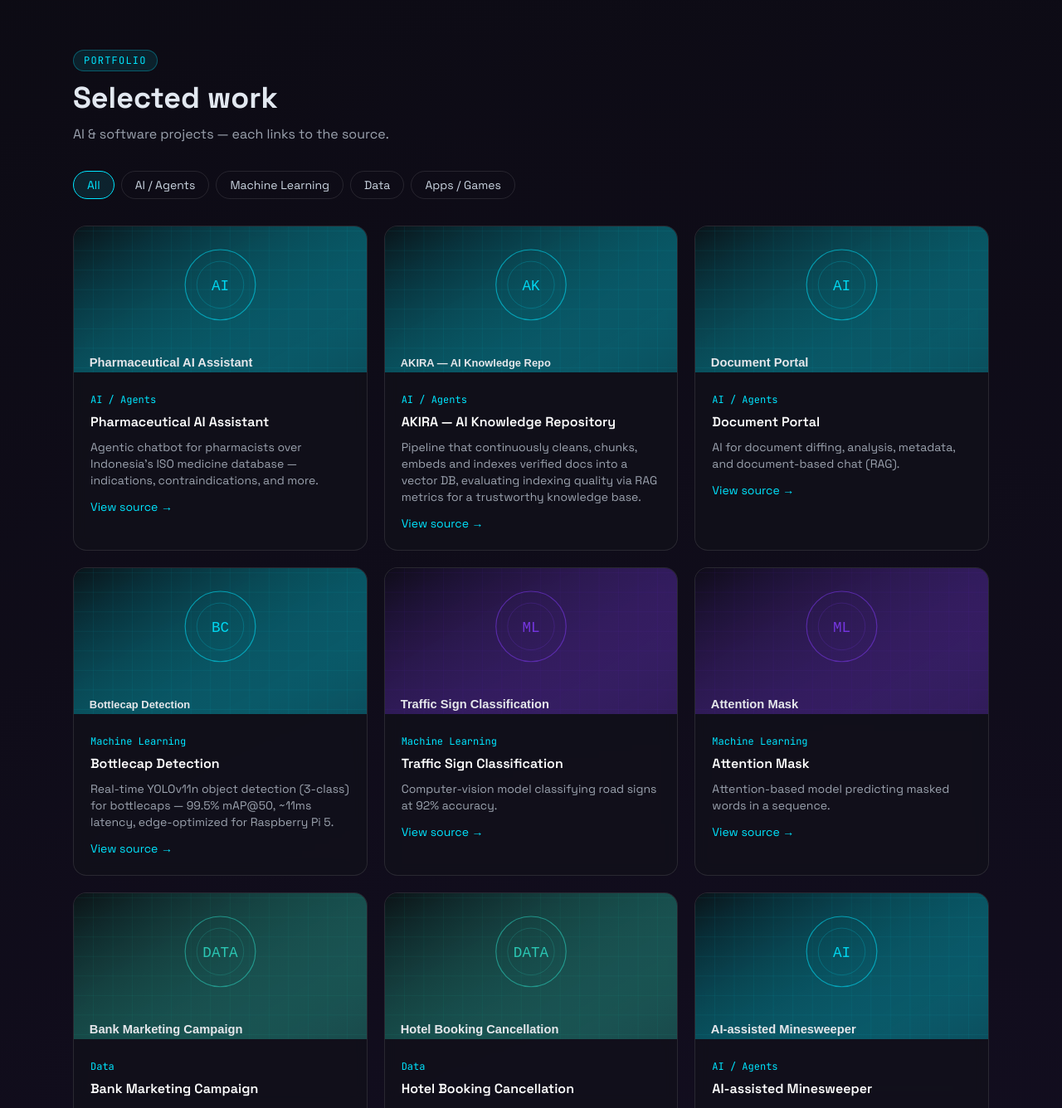
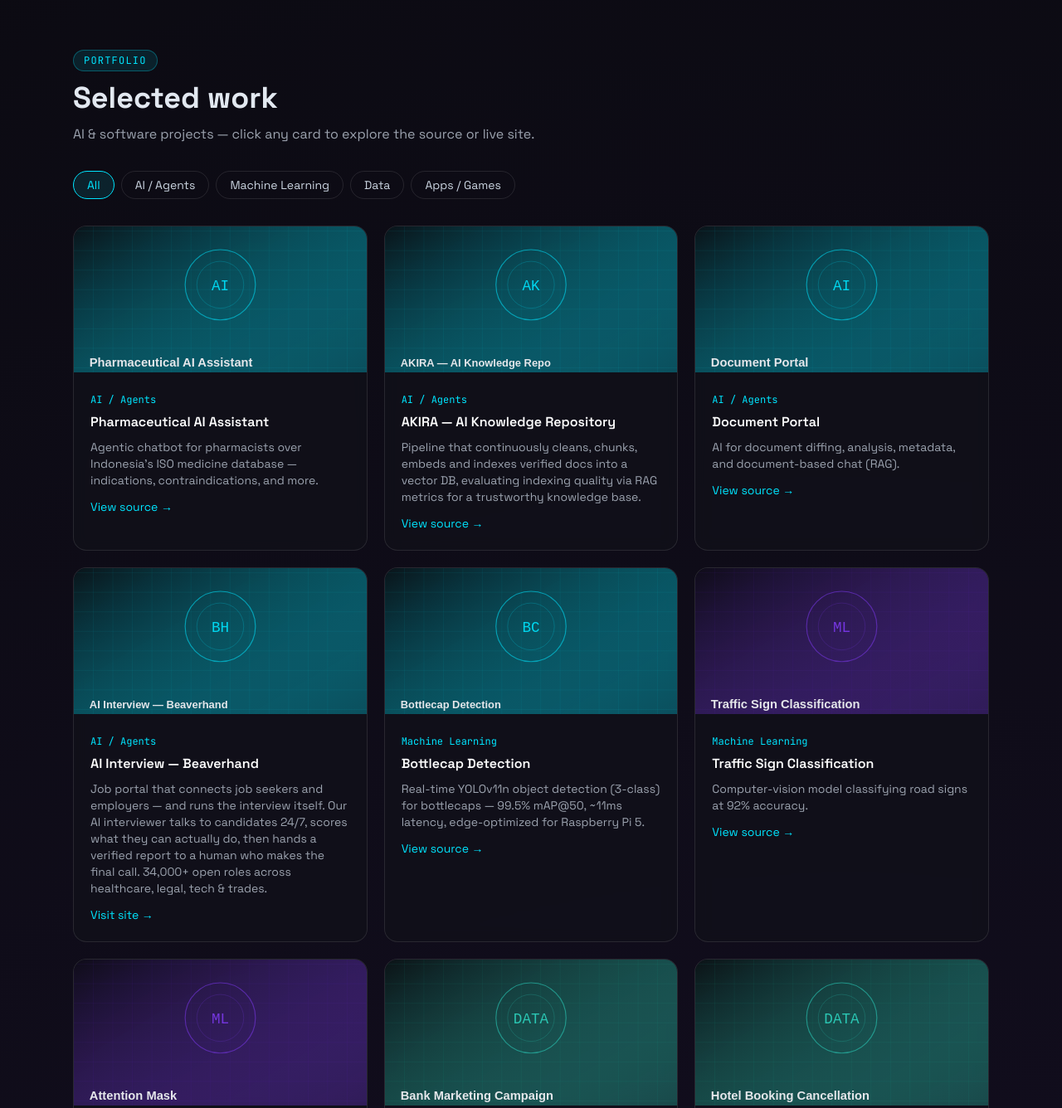
Before and after one commit to Officiel-TinkerThink/portfolio, a React (Vite) app: page / in a window 1280 px wide. Shown: the part 5077-6413 px from the top of the page at 83% size. Built offline with nearby package versions, Linux system fonts and the light colour scheme.

Commit message:
Portfolio: add AI Interview (Beaverhand) project + matching cover + Visit-site CTA

```diff
--- a/src/components/Portfolio.jsx
+++ b/src/components/Portfolio.jsx
@@ -10,7 +10,7 @@
     <section id="portfolio" className="section">
       <span className="eyebrow">Portfolio</span>
       <h2 className="text-3xl font-bold md:text-4xl">Selected work</h2>
-      <p className="mt-3 max-w-xl text-muted">AI & software projects — each links to the source.</p>
+      <p className="mt-3 max-w-xl text-muted">AI & software projects — click any card to explore the source or live site.</p>
       <div className="mt-8 flex flex-wrap gap-2">
         {cats.map((c) => (
           <button
@@ -46,7 +46,7 @@
               <span className="text-xs font-mono text-accent">{p.cat}</span>
               <h3 className="mt-1 font-semibold text-white">{p.name}</h3>
               <p className="mt-2 text-sm text-muted">{p.desc}</p>
-              <span className="mt-3 inline-block text-sm text-accent">View source →</span>
+              <span className="mt-3 inline-block text-sm text-accent">{p.url.includes('github.com') ? 'View source →' : 'Visit site →'}</span>
             </div>
           </motion.a>
         ))}
--- a/src/data.js
+++ b/src/data.js
@@ -72,6 +72,7 @@
   { name: 'Pharmaceutical AI Assistant', cat: 'AI / Agents', img: '/portfolio/img/projects/pharma.svg', desc: 'Agentic chatbot for pharmacists over Indonesia’s ISO medicine database — indications, contraindications, and more.', url: 'https://github.com/Officiel-TinkerThink/Pharma-ai-assistant' },
   { name: 'AKIRA — AI Knowledge Repository', cat: 'AI / Agents', img: '/portfolio/img/projects/akira.svg', desc: 'Pipeline that continuously cleans, chunks, embeds and indexes verified docs into a vector DB, evaluating indexing quality via RAG metrics for a trustworthy knowledge base.', url: 'https://github.com/Officiel-TinkerThink' },
   { name: 'Document Portal', cat: 'AI / Agents', img: '/portfolio/img/projects/document-portal.svg', desc: 'AI for document diffing, analysis, metadata, and document-based chat (RAG).', url: 'https://github.com/Officiel-TinkerThink/document_portal' },
+  { name: 'AI Interview — Beaverhand', cat: 'AI / Agents', img: '/portfolio/img/projects/beaverhand.svg', desc: 'Job portal that connects job seekers and employers — and runs the interview itself. Our AI interviewer talks to candidates 24/7, scores what they can actually do, then hands a verified report to a human who makes the final call. 34,000+ open roles across healthcare, legal, tech & trades.', url: 'https://beaverhand.com/' },
   { name: 'Bottlecap Detection', cat: 'Machine Learning', img: '/portfolio/img/projects/bottlecap.svg', desc: 'Real-time YOLOv11n object detection (3-class) for bottlecaps — 99.5% mAP@50, ~11ms latency, edge-optimized for Raspberry Pi 5.', url: 'https://github.com/Officiel-TinkerThink' },
   { name: 'Traffic Sign Classification', cat: 'Machine Learning', img: '/portfolio/img/projects/traffic-sign.svg', desc: 'Computer-vision model classifying road signs at 92% accuracy.', url: 'https://github.com/Officiel-TinkerThink/Traffic-Sign-Classification' },
   { name: 'Attention Mask', cat: 'Machine Learning', img: '/portfolio/img/projects/attention.svg', desc: 'Attention-based model predicting masked words in a sequence.', url: 'https://github.com/Officiel-TinkerThink/Attention' },
```
Also changed, not shown: public/img/projects/beaverhand.svg (added), 1 other file (tests, documents, lock files or other folders).
